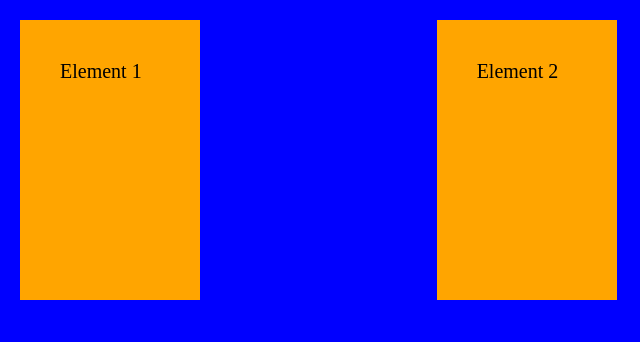
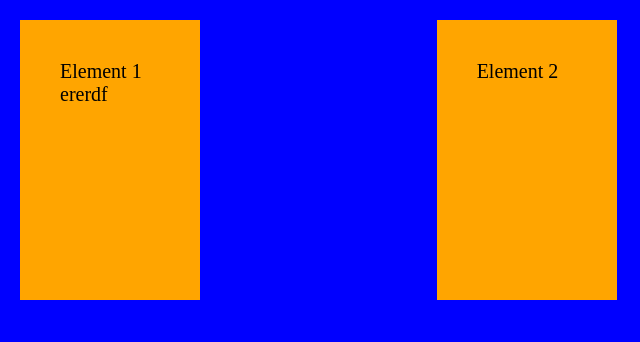
Before and after one commit to SteNuf/Test, a plain HTML site: page Modul_1_Kapitel 6_ResponsiveDsg/MediaQueries.html in a window 1280 px wide. Shown: the top 342 px of the page, 0-640 px from the left. Drawn offline with Linux system fonts and the light colour scheme.

Commit message:
ergänzungen zum div

```diff
--- a/Modul_1_Kapitel 6_ResponsiveDsg/MediaQueries.html
+++ b/Modul_1_Kapitel 6_ResponsiveDsg/MediaQueries.html
@@ -8,7 +8,7 @@
 
   <body>
     <div class="parent">
-      <div class="child">Element 1</div>
+      <div class="child">Element 1 ererdf</div>
       <div class="child">Element 2</div>
       <div class="child">Element 3</div>
       <div class="child">Element 4</div>
```
